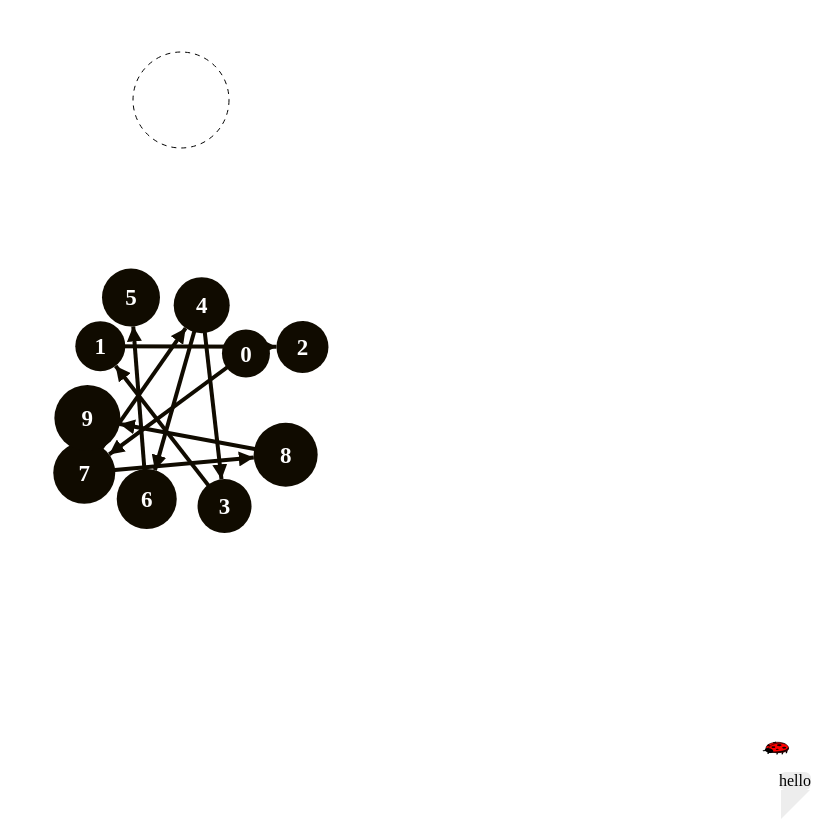
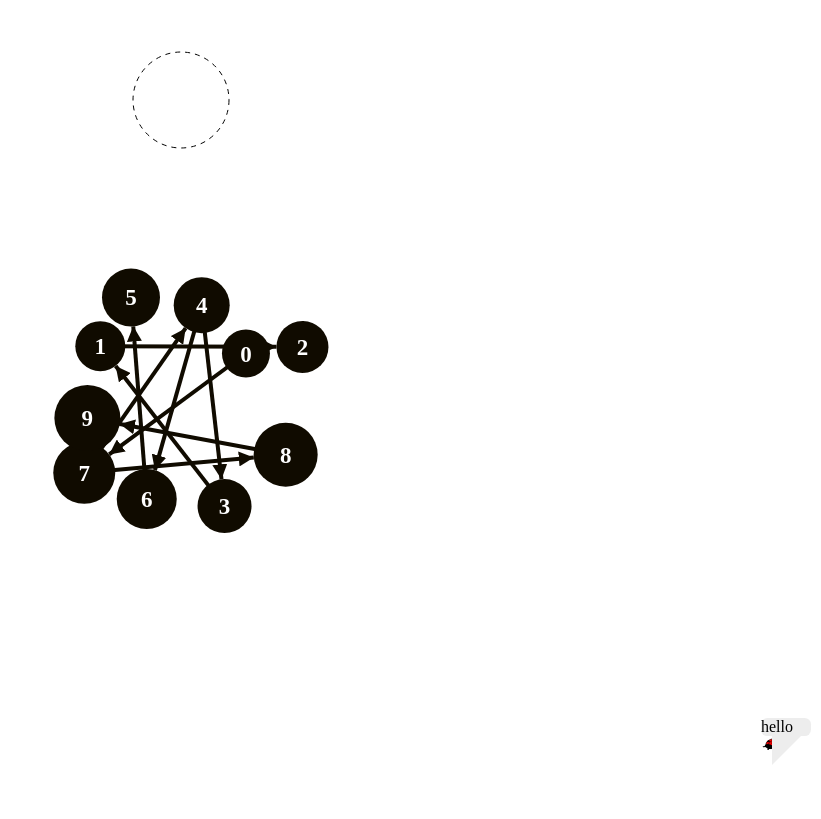
Before and after one commit to samkc-0/red-black-puzzle, a website: page public/index.html in a window 1280 px wide. Shown: the whole page, without its empty margins (459-1280 px from the left). Drawn offline with nearby package versions, Linux system fonts and the light colour scheme.

Commit message:
add guide div

```diff
--- a/public/index.html
+++ b/public/index.html
@@ -9,7 +9,9 @@
 <body>
     <script src="https://d3js.org/d3.v7.min.js"></script>
     <script src="graph.js"></script>
-    <div id="speech-bubble" class="speech-bubble">hello</div>
-    <img src="PeterM_Ladybug.svg" alt="Ladybug" style="position: absolute; bottom: 10px; right: 10px; width: 50px; height: 50px;">
+    <div id="guide" class="guide">
+      <div id="speech-bubble" class="speech-bubble">hello</div>
+      <img src="PeterM_Ladybug.svg" alt="Ladybug" >
+    </div>
 </body>
 </html>
--- a/public/styles.css
+++ b/public/styles.css
@@ -86,9 +86,9 @@ svg {
 }
 
 .speech-bubble {
-  position: absolute;
-  bottom: 10px;
-  right: 10px;
+  position: relative;
+  bottom: 0px;
+  right: 0px;
   background: #ededed;
   border-radius: .4em;
 }
@@ -107,3 +107,13 @@ svg {
   margin-left: -14.5px;
   margin-bottom: -29px;
 }
+.guide {
+  position: absolute;
+  bottom: 10px;
+  right: 10px;
+}
+
+.guide img {
+  width: 50px;
+  height: 50px;
+}
```
